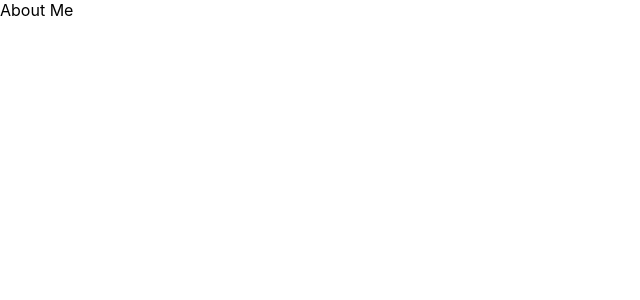
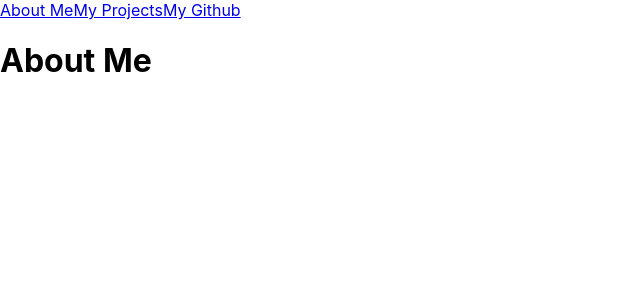
Before and after one commit to kathrynljackson/personal-website, a React (Create React App) app: page /aboutme in a window 1280 px wide. Shown: the top 300 px of the page, without its empty margins (0-640 px from the left). Built offline with nearby package versions, Linux system fonts and the light colour scheme.

Commit message:
Links now routing

```diff
--- a/package.json
+++ b/package.json
@@ -8,6 +8,7 @@
     "@testing-library/user-event": "^12.7.1",
     "react": "^17.0.1",
     "react-dom": "^17.0.1",
+    "react-router-dom": "^5.2.0",
     "react-scripts": "4.0.2",
     "web-vitals": "^1.1.0"
   },
--- /dev/null
+++ b/src/AboutMe/AboutMe.js
@@ -0,0 +1,9 @@
+function AboutMe(){
+    return(
+        <main className='about-me-main'>
+            <h1>About Me</h1>
+        </main>
+    )
+}
+
+export default AboutMe;
--- a/src/App.js
+++ b/src/App.js
@@ -1,8 +1,11 @@
 import logo from './logo.svg';
 import './App.css';
+import { BrowserRouter as Router, Route } from 'react-router-dom';
 import Header from './Header/Header.js'
 import Homepage from './Homepage/Homepage.js'
 import React from 'react';
+import MyProjects from './MyProjects/MyProjects.js';
+import AboutMe from './AboutMe/AboutMe.js'
 
 
 function App() {
@@ -10,6 +13,15 @@ function App() {
     <div>
       <Header />
       <Homepage />
+      <Router>
+        <Route exact path='/myprojects' render={() => (
+          <MyProjects />
+        )} />
+
+      <Route exact path='/aboutme' render={() => (
+          <AboutMe />
+        )} />
+      </Router>
     </div>
   )
 }
--- a/src/Header/Header.js
+++ b/src/Header/Header.js
@@ -1,23 +1,17 @@
 import React from 'react';
 import { Component } from 'react';
+import './Header.css';
 
-class Header extends Component {
-    constructor() {
-        super()
-        this.state = {
+function Header() {
 
-        }
-    }
-
-    render(){
-        return(
-            <header>
-                <nav>
-                    <a>About Me</a>
-                </nav>
-            </header>
-        )
-    }
+    return(
+            <nav className='header-nav'>
+                <a href ='/aboutme'>About Me</a>
+                <a href='/myprojects'>My Projects</a>
+                <a href='https://github.com/kathrynljackson'>My Github</a>
+            </nav>
+    )
 }
 
+
 export default Header;
--- /dev/null
+++ b/src/MyProjects/MyProjects.js
@@ -0,0 +1,22 @@
+import './MyProjects.css'
+import React from 'react';
+import { Component } from 'react';
+
+class MyProjects extends Component {
+    constructor() {
+        super()
+        this.state={
+
+        }
+    }
+
+    render(){
+        return(
+            <div>
+
+            </div>
+        )
+    }
+}
+
+export default MyProjects;
```
Also changed, not shown: src/MyProjects/MyProjectsList.js (added, +21 -0 lines), src/AboutMe/AboutMe.css (added), src/MyProjects/MyProjects.css (added).
